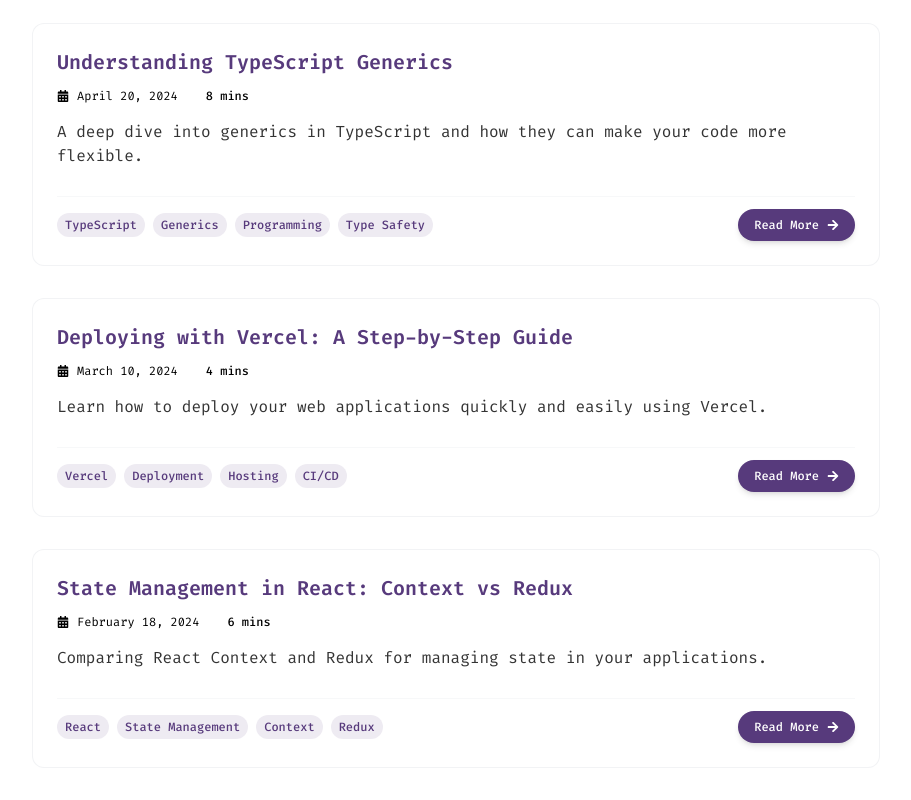
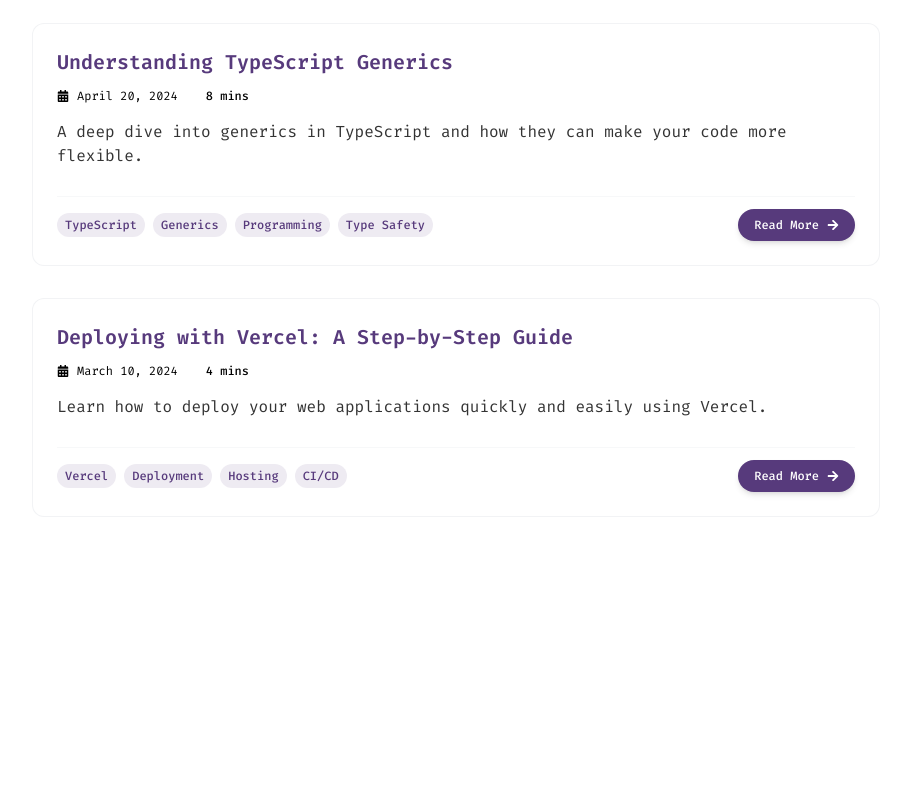
Before and after one commit to jokerhgs/web-portfolio, a Next.js app: page /blogs in a window 1280 px wide. Shown: the part 735-1535 px from the top of the page, without its empty margins (184-1095 px from the left). After the commit the page ends 1316 px from the top, so only its background shows below. Built offline with nearby package versions, Linux system fonts and the light colour scheme.

Commit message:
chore: remove one blog

```diff
--- a/src/app/blogs/mock/index.ts
+++ b/src/app/blogs/mock/index.ts
@@ -79,22 +79,4 @@
           <p>Enjoy instant previews and seamless production deployments with Vercel!</p>
         `,
   },
-  {
-    id: "5",
-    title: "State Management in React: Context vs Redux",
-    date: "2024-02-18",
-    description:
-      "Comparing React Context and Redux for managing state in your applications.",
-    tags: ["React", "State Management", "Context", "Redux"],
-    readTime: 6,
-    content: `
-          <p>Choosing the right state management solution is crucial for scalable React apps. This post compares Context API and Redux, highlighting their strengths and use cases.</p>
-          <h2>When to Use Each</h2>
-          <ul>
-            <li><strong>Context:</strong> Great for simple, small-scale state sharing</li>
-            <li><strong>Redux:</strong> Better for complex, large-scale applications</li>
-          </ul>
-          <p>Evaluate your app's needs before choosing a state management approach.</p>
-        `,
-  },
 ];
```
